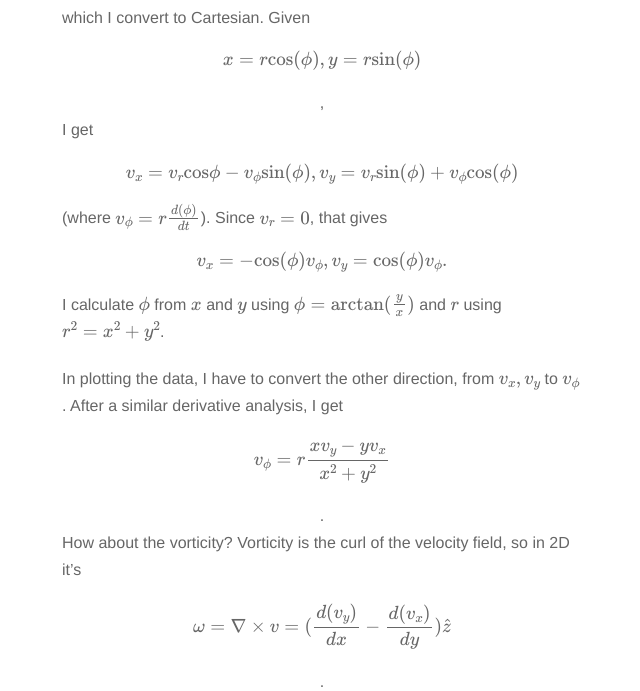
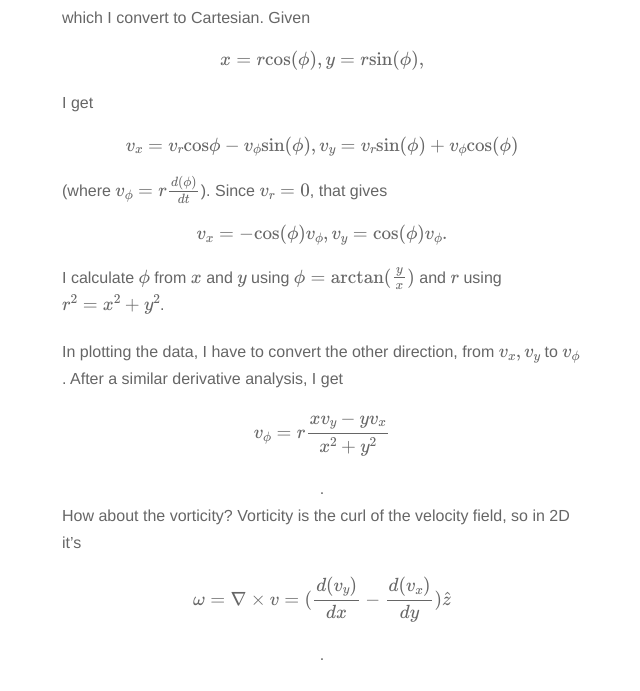
Before and after one commit to evaneschneider/site, a Jekyll site: the page built from _posts/2016-12-19-Gresho-Test.markdown, in a window 1280 px wide and 900 px high, scrolled down 1098 px, cut to the strip 209-900 px from the top of the window. Shown: the whole strip, without its empty margins (318-958 px from the left). Built offline with Jekyll 4.4.1, drawn with Linux system fonts in a browser that asks for light colours; nearby versions of some CDN libraries; formulas are drawn with MathJax 3.

Commit message:
minor edits

```diff
--- a/_posts/2016-12-19-Gresho-Test.markdown
+++ b/_posts/2016-12-19-Gresho-Test.markdown
@@ -28,7 +28,7 @@ The velocity in the gresho problem is specified in polar
 coordinates, which I convert to Cartesian. Given
 
 <div style="text-align: center">
-$$x = r \mathrm{cos}(\phi), y = r \mathrm{sin}(\phi)$$,
+$$x = r \mathrm{cos}(\phi),   y = r \mathrm{sin}(\phi),$$
 </div>
 
 I get
@@ -42,7 +42,7 @@ v_{y} = v_{r}\mathrm{sin}(\phi) + v_{\phi}\mathrm{cos}(\phi)$$
 that gives
 
 <div style="text-align: center">
-$$v_{x} = -\mathrm{cos}(\phi) v_{\phi}, v_{y} = \mathrm{cos}(\phi) v_{\phi}.$$
+$$v_{x} = -\mathrm{cos}(\phi) v_{\phi},   v_{y} = \mathrm{cos}(\phi) v_{\phi}.$$
 </div>
 
 I calculate $$\phi$$ from $$x$$ and $$y$$ using $$\phi= \mathrm{arctan}(\frac{y}{x})$$ and
```
